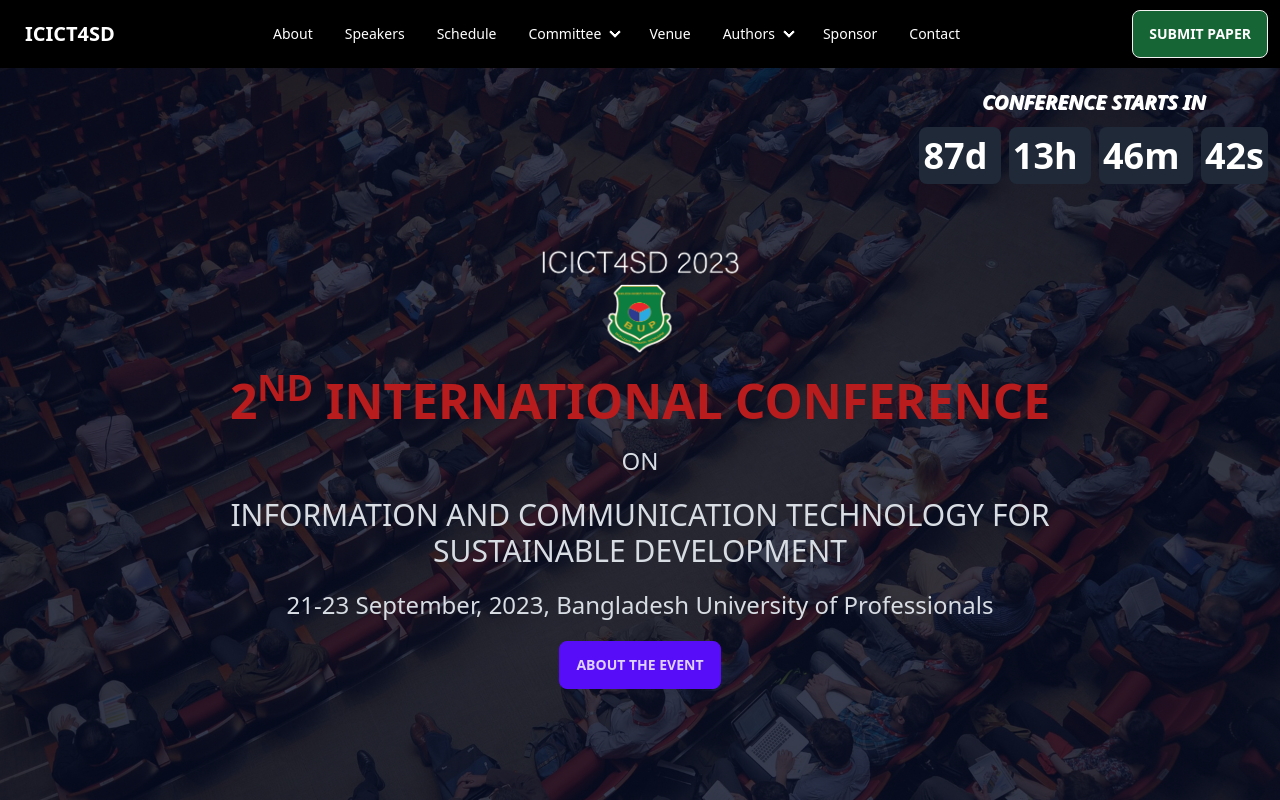
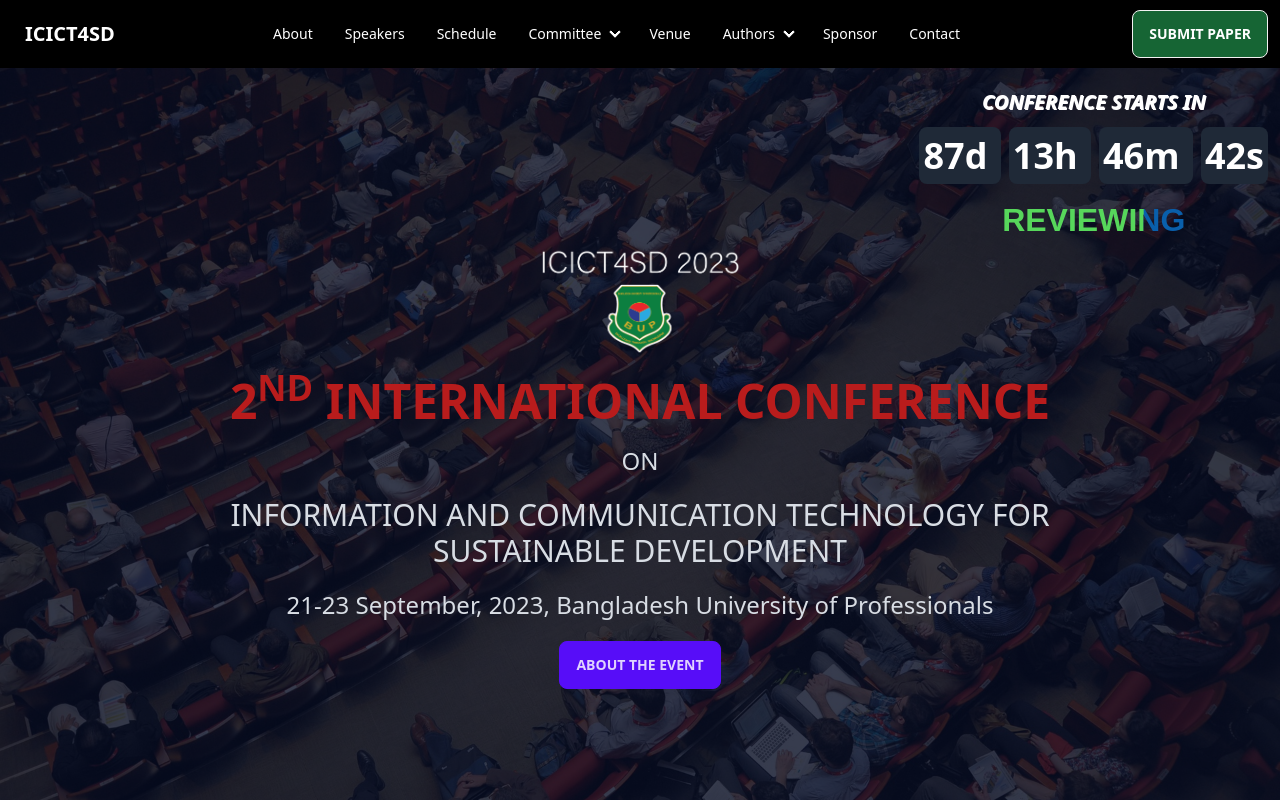
Before and after one commit to Moheb619/icict4sd, a Next.js app: page / in a window 1280 px wide. Shown: the top 800 px of the page. Built offline with nearby package versions, Linux system fonts and the light colour scheme; no server answers.

Commit message:
Reviewing text added in homepage with effect

```diff
--- a/src/app/InternationalAdvisoryCommittee/page.tsx
+++ b/src/app/InternationalAdvisoryCommittee/page.tsx
@@ -11,6 +11,7 @@ const InternationalAdvisoryCommitteList = [
   "Dr. Mufti Mahmud, Associate Professor, Department of Computer Science Nottingham Trent University, UK",
   "Dr M Hasan Shaheed, Phd, School of Engineering and Materials Science Queen Mary University of London London, UK",
   "Professor Mike Hinchey, PhD, Software Engineering University of Limerick Ireland",
+  "Professor B. M. Azizur Rahman,School of Science & Technology, Department of Engineering, City University, London ",
 ];
 
 const InternationalAdvisoryCommittee = () => {
--- a/src/app/components/PageComponents/Countdown/Countdown.tsx
+++ b/src/app/components/PageComponents/Countdown/Countdown.tsx
@@ -1,5 +1,6 @@
 "use client";
 import { useEffect, useState } from "react";
+import BlinkingText from "../../common/BlinkingText/BlinkingText";
 
 interface CountdownProps {
   className?: string;
@@ -59,6 +60,7 @@ const Countdown: React.FC<CountdownProps> = ({ className, caption }) => {
         <span className="bg-gray-800 mx-1 p-1 rounded-lg">{minute}m </span>
         <span className="bg-gray-800 mx-1 p-1 rounded-lg">{second}s</span>
       </div>
+      <BlinkingText />
     </div>
   );
 };
--- /dev/null
+++ b/src/app/components/common/BlinkingText/BlinkingTest.module.scss
@@ -0,0 +1,22 @@
+.wrapper {
+  text-align: center;
+  h1 {
+    color: #fff;
+    font-family: "Josefin Sans", sans-serif;
+    background: linear-gradient(to right, #095fab 10%, #25abe8 50%, #57d75b 60%);
+    background-clip: border-box;
+    background-size: 200% auto;
+    background-clip: text;
+    text-fill-color: transparent;
+    -webkit-background-clip: text;
+    -webkit-text-fill-color: transparent;
+    animation: textclip 1.5s linear infinite;
+    display: inline-block;
+  }
+}
+
+@keyframes textclip {
+  to {
+    background-position: 200% center;
+  }
+}
--- /dev/null
+++ b/src/app/components/common/BlinkingText/BlinkingText.tsx
@@ -0,0 +1,10 @@
+import styles from "./BlinkingTest.module.scss";
+const BlinkingText = () => {
+  return (
+    <div className={`z-10 mt-5 bottom-0 ${styles.wrapper}`}>
+      <h1 className="text-[1.4rem] md:text-[2rem] uppercase font-bold">Reviewing</h1>
+    </div>
+  );
+};
+
+export default BlinkingText;
```
